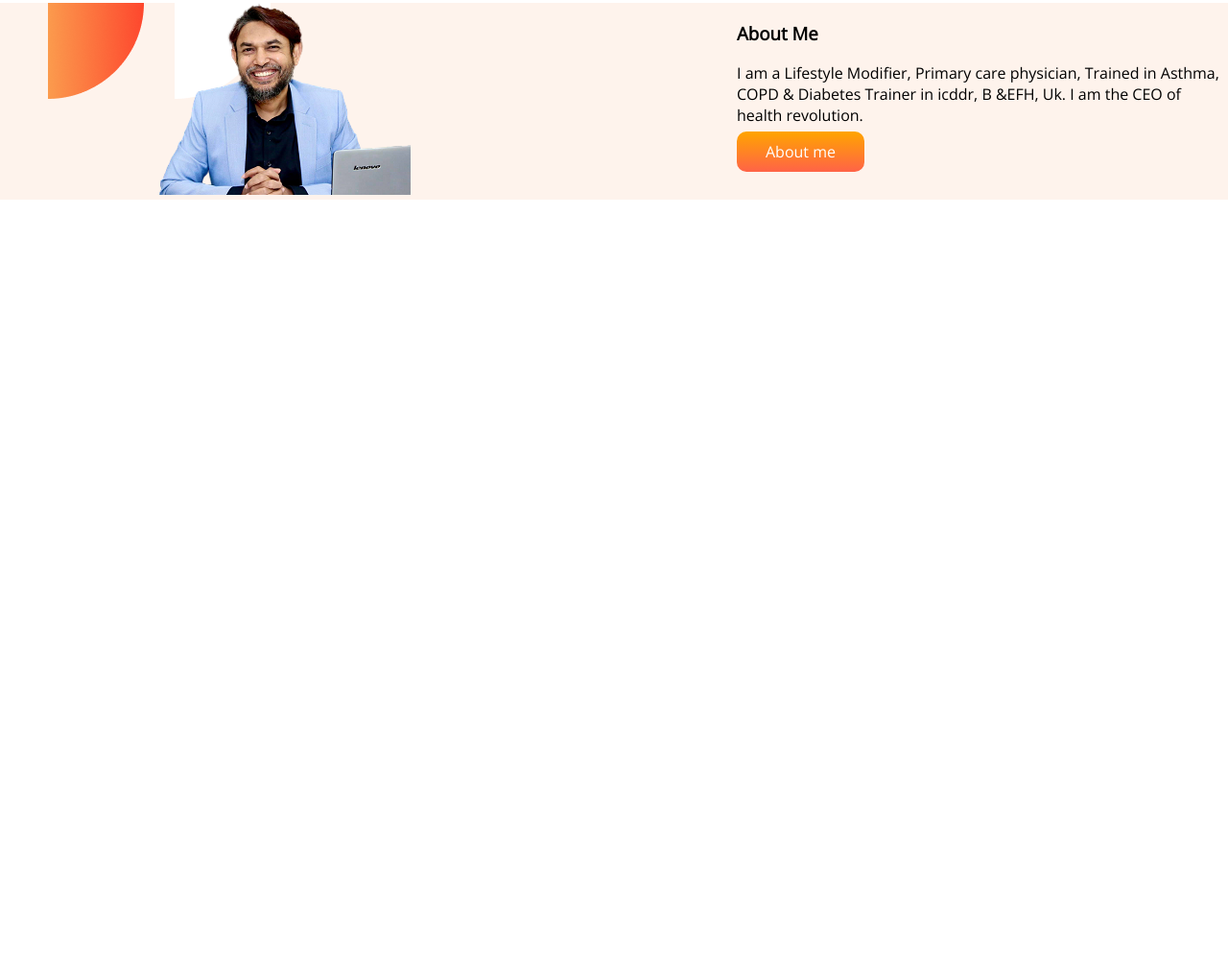
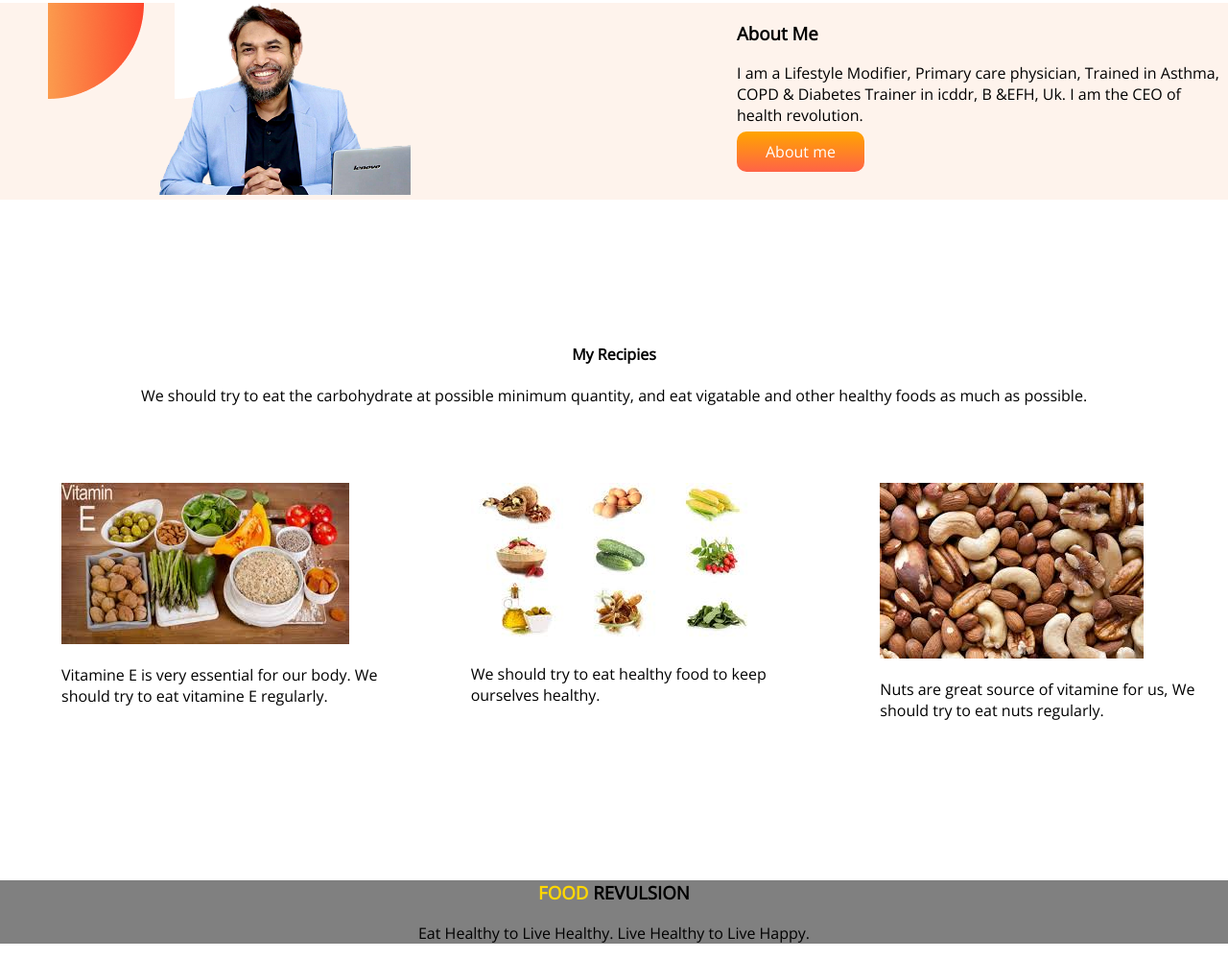
Before and after one commit to asmunna23/food-network, a plain HTML site: page index.html in a window 1280 px wide. Shown: the part 552-1551 px from the top of the page at 96% size. Before the commit the page ends 910 px from the top, so only its background shows below. Drawn offline with nearby package versions, Linux system fonts and the light colour scheme.

Commit message:
finished

```diff
--- a/index.html
+++ b/index.html
@@ -14,7 +14,7 @@
 </head>
 
 <body>
-    <section>
+    <section class="flexible-container">
         <div class="half-width">
             <h1>Change Your Food Havit,</h1>
             <h1>with <span class="tomato-calor">FOOD REVULSION</span></h1>
@@ -27,7 +27,7 @@
             <img src="image/jk3.png" alt="">
         </div>
     </section>
-    <section class="about-me">
+    <section class="flexible-container about-me">
         <div class="half-width">
             <img src="image/jk1.png" alt="">
         </div>
@@ -38,6 +38,33 @@
             <a class="link-button" target="_blank" href="https://www.facebook.com/DrJahangirkabircmc">About me</a>
         </div>
     </section>
+    <section>
+        <div id="recipy">
+            <h4>My Recipies</h4>
+            <p>We should try to eat the carbohydrate at possible minimum quantity, and eat vigatable and
+                other healthy
+                foods
+                as much as possible.</p>
+        </div>
+        <div class="flexible-container">
+            <div class="one-third-width">
+                <img src="image/image1.jpg" alt="">
+                <p>Vitamine E is very essential for our body. We should try to eat vitamine E regularly.</p>
+            </div>
+            <div class="one-third-width">
+                <img src="image/image2.jpg" alt="">
+                <p>We should try to eat healthy food to keep ourselves healthy.</p>
+            </div>
+            <div class="one-third-width">
+                <img src="image/image3.jpg" alt="">
+                <p>Nuts are great source of vitamine for us, We should try to eat nuts regularly.</p>
+            </div>
+        </div>
+    </section>
+    <footer>
+        <h3><span class="champ">FOOD</span> REVULSION</h3>
+        <p>Eat Healthy to Live Healthy. Live Healthy to Live Happy.</p>
+    </footer>
 </body>
 
 </html>
--- a/style.css
+++ b/style.css
@@ -11,7 +11,7 @@ h1{
     color: tomato;
 }
 
-section{
+.flexible-container{
     display: flex;
     margin-bottom: 150px;
 }
@@ -33,3 +33,22 @@ section{
 .about-me{
     background-image: url(image/bg.png);
 }
+
+.one-third-width{
+    width: 33%;
+    padding-left: 5%;
+}
+
+#recipy{
+    text-align: center;
+    margin-bottom: 80px;
+}
+
+footer{
+    background-color: gray;
+    text-align: center;
+}
+
+.champ{
+    color: gold;
+}
```
